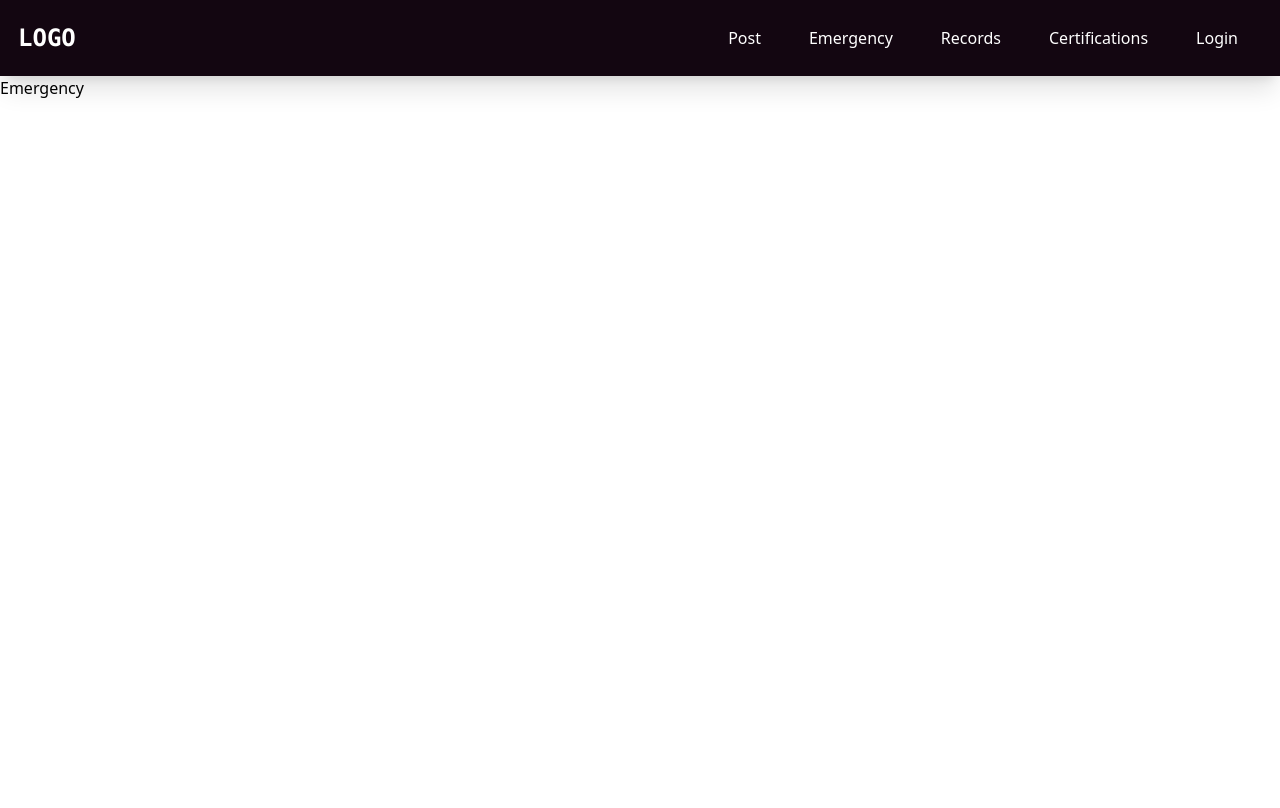
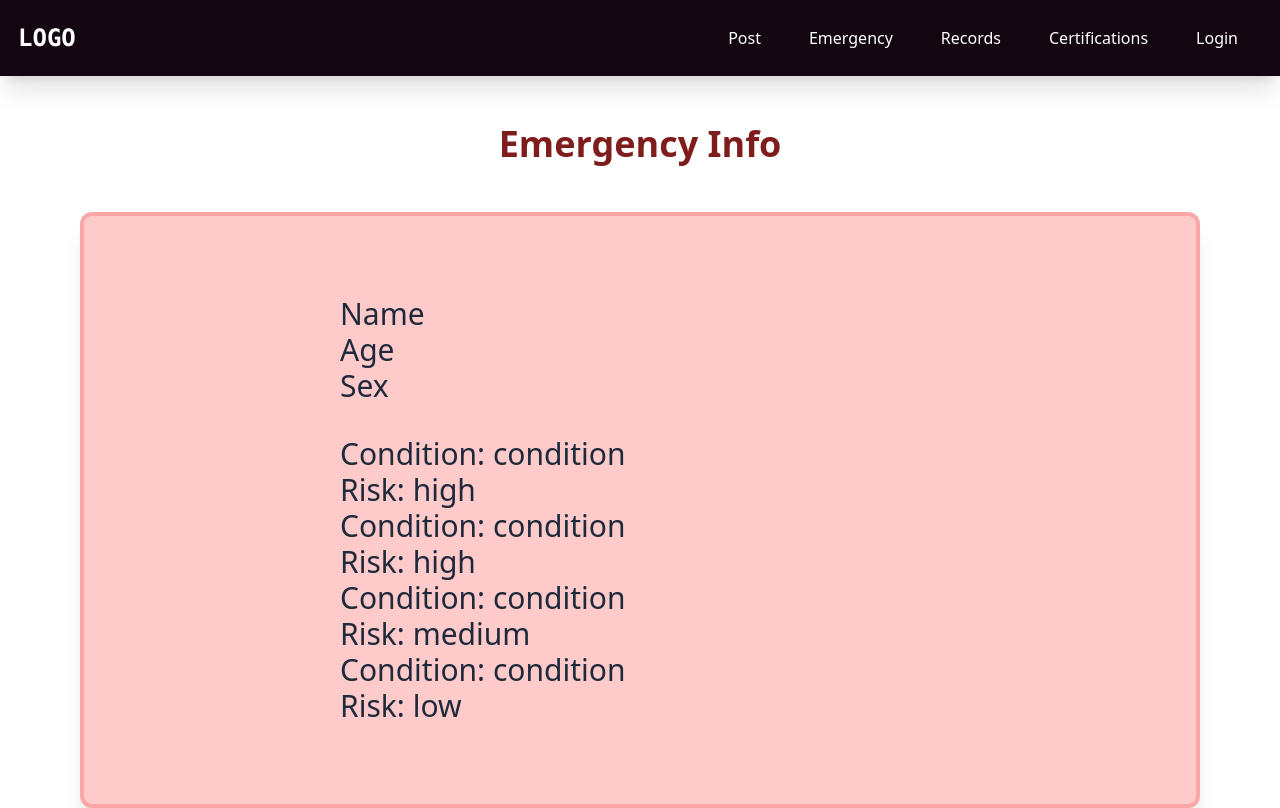
Before and after one commit to stephen-ics/Hack-the-Valley, a React (Create React App) app: page /emergency in a window 1280 px wide. Built offline with nearby package versions, Linux system fonts and the light colour scheme.

Commit message:
Emergency Section and Items

```diff
--- /dev/null
+++ b/src/components/EmergencyItem.js
@@ -0,0 +1,12 @@
+import React from 'react'
+
+const EmergencyItem = ({ name, risk }) => {
+  return (
+    <div>
+        <h1>Condition: {name}</h1>
+        <h1>Risk: {risk}</h1>
+    </div>
+  )
+}
+
+export default EmergencyItem
--- a/src/components/EmergencySection.js
+++ b/src/components/EmergencySection.js
@@ -1,8 +1,22 @@
 import React from 'react'
+import EmergencyItem from '../components/EmergencyItem'
 
-const EmergencySection = () => {
+const EmergencySection = ({ name, age, sex, }) => {
   return (
-    <div>EmergencySection</div>
+    <div className='flex flex-col text-3xl text-slate-800'>
+      <h1 className='text-4xl text-center font-bold text-red-900 mt-12 mb-12'>Emergency Info</h1>
+      <div className='pl-64 py-20 mx-20 bg-red-200 border-4 border-red-300 border-solid rounded-xl shadow-xl'>
+        <h1>Name</h1>
+        <h1>Age</h1>
+        <h1>Sex</h1>
+        <div className='mt-8'>
+          <EmergencyItem name='condition' risk='high'/>
+          <EmergencyItem name='condition' risk='high'/>
+          <EmergencyItem name='condition' risk='medium'/>
+          <EmergencyItem name='condition' risk='low'/>
+        </div>
+      </div>
+    </div>
   )
 }
 
--- a/src/pages/Emergency.js
+++ b/src/pages/Emergency.js
@@ -1,8 +1,11 @@
 import React from 'react'
+import EmergencySection from '../components/EmergencySection'
 
 const Emergency = () => {
   return (
-    <div>Emergency</div>
+    <div className=''>
+      <EmergencySection />
+    </div>
   )
 }
 
--- a/src/pages/Post.js
+++ b/src/pages/Post.js
@@ -11,7 +11,7 @@ const Post = () => {
   const [showCertifications, setShowCertifications] = useState(false);
 
   return (
-    <div className=''>
+    <div className='bg-red-200 p-10'>
       <div className='flex justify-evenly mt-24 mb-24 text-white'>
         <button className='w-1/4 h-20 px-8 bg-red-800' onClick={() => {
           setShowRecords(true)
```
